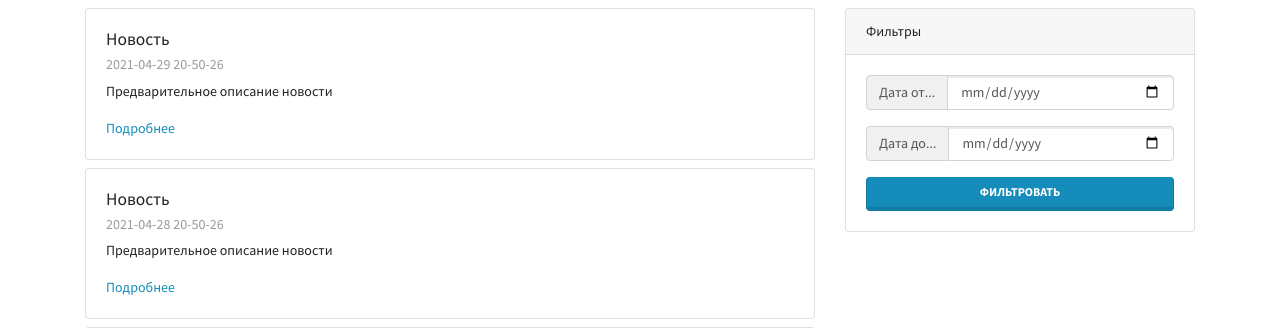
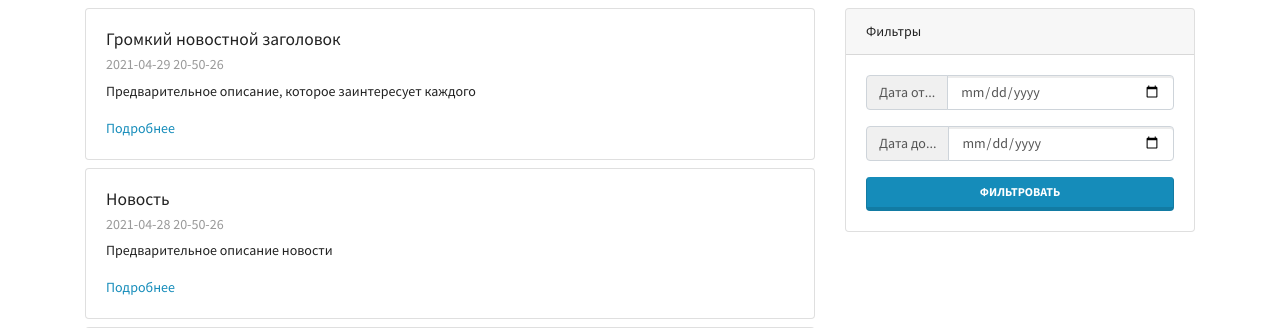
Before and after one commit to LuKirill/Django-Basic, a Django app: page /mainapp/news/ in a window 1280 px wide. Shown: the part 77-405 px from the top of the page. Run offline with Django 3.2, Linux system fonts and the light colour scheme; some libraries are stand-ins or nearby versions.

Commit message:
lesson_3 Templates context

```diff
--- a/mainapp/templates/mainapp/news.html
+++ b/mainapp/templates/mainapp/news.html
@@ -76,12 +76,13 @@
 
   <div class="col-lg-8">
 
+    {{ var }}
     <div class="card my-2">
       <div class="card-body">
-        <h5 class="card-title">Новость</h5>
-        <h6 class="card-subtitle mb-2 text-muted">2021-04-29 20-50-26</h6>
-        <p class="card-text">Предварительное описание новости</p>
-        <a href="#" class="card-link">Подробнее</a>
+          <h5 class="card-title">{{ news_title }}</h5>
+          <h6 class="card-subtitle mb-2 text-muted">2021-04-29 20-50-26</h6>
+          <p class="card-text">{{ news_preview }}</p>
+          <a href="#" class="card-link">Подробнее</a>
       </div>
     </div>
 
--- a/mainapp/views.py
+++ b/mainapp/views.py
@@ -7,6 +7,14 @@ class MainPageView(TemplateView):
 
 class NewsPageView(TemplateView):
     template_name = "mainapp/news.html"
+
+    def get_context_data(self, **kwargs):
+        # Get all previous data
+        context = super().get_context_data(**kwargs)
+        # Create your own data
+        context["news_title"] = "Громкий новостной заголовок"
+        context["news_preview"] = "Предварительное описание, которое заинтересует каждого"
+        return context
 
 
 class CoursesPageView(TemplateView):
```
